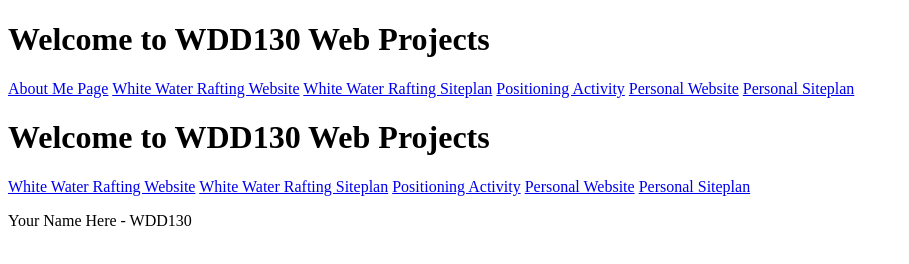
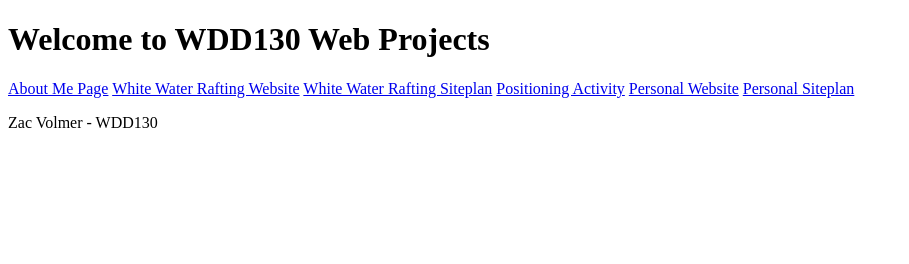
Before and after one commit to zvolmer/wdd130b, a plain HTML site: page index.html in a window 1280 px wide. Shown: the whole page, without its empty margins (0-909 px from the left). Drawn offline with Linux system fonts and the light colour scheme.

Commit message:
Fixed paragraph

```diff
--- a/index.html
+++ b/index.html
@@ -15,14 +15,6 @@
   <a href="#">Personal Website</a>
   <a href="#">Personal Siteplan</a>
 </nav>
-<h1>Welcome to WDD130 Web Projects</h1>
-<nav>
-  <a href="wwr/index.html">White Water Rafting Website</a>
-  <a href="wwr/site-plan-rafting.html">White Water Rafting Siteplan</a>
-  <a href="positioning.html">Positioning Activity</a>
-  <a href="#">Personal Website</a>
-  <a href="#">Personal Siteplan</a>
-</nav>
-<p>Your Name Here - WDD130</p>
+<p>Zac Volmer - WDD130</p>
 </body>
 </html>
```
